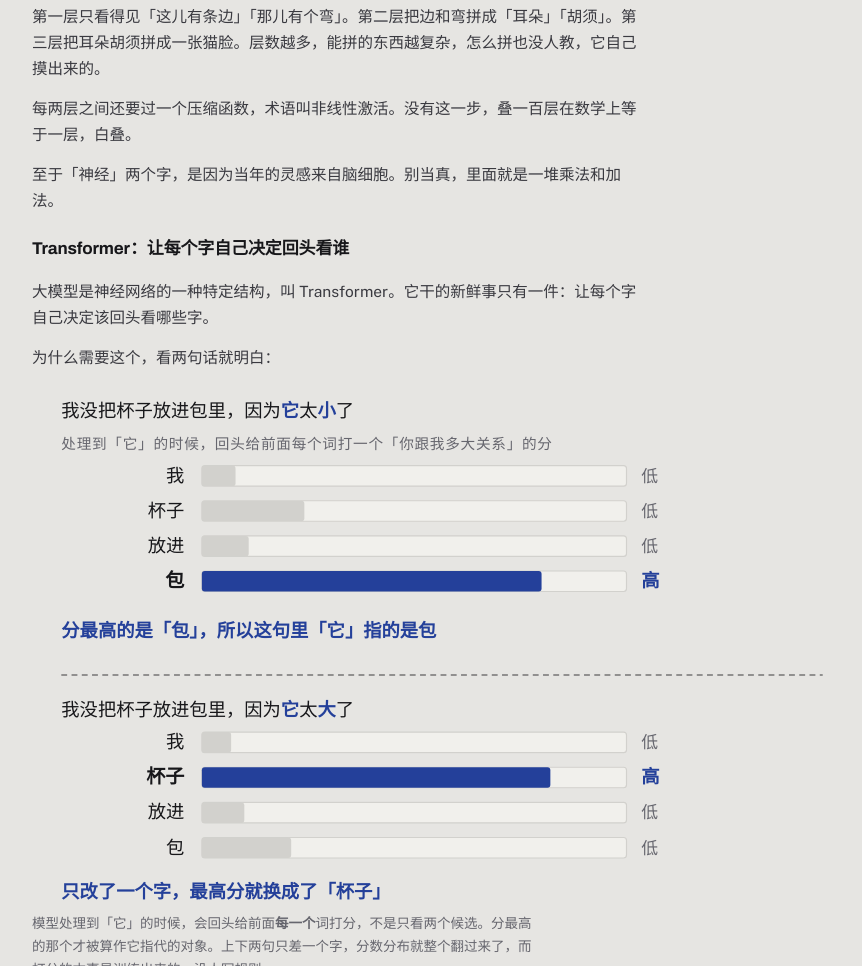
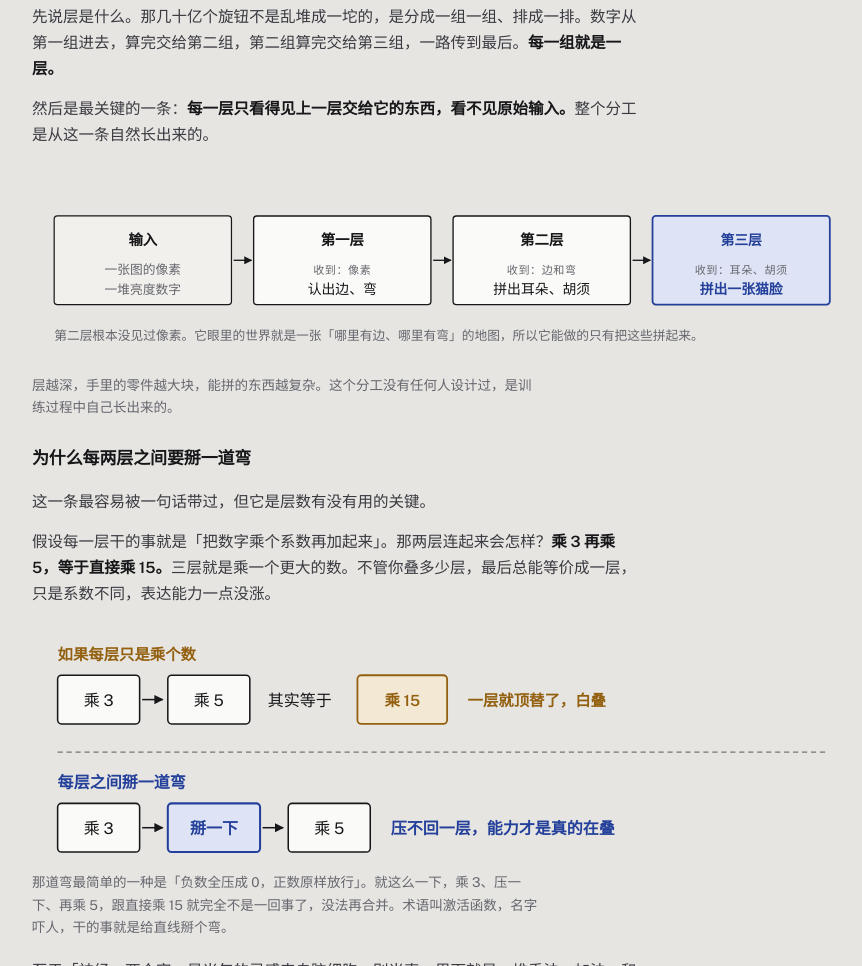
Before and after one commit to liusongyuancharles-cmd/llm-pm-handbook, a plain HTML site: page index.html in a window 1280 px wide. Shown: the part 1834-2800 px from the top of the page, without its empty margins (198-1060 px from the left). Drawn offline with nearby package versions, Linux system fonts and the light colour scheme.

Commit message:
更新讲义 2026-09-20

```diff
--- a/index.html
+++ b/index.html
@@ -310,7 +310,7 @@
     <p class="standfirst">读得懂、画得清、能上手。讲义、图解、动手任务，全部挂在星镜这个真实项目上做，不额外开练手项目。</p>
     <div class="meta">
       <span>八周高密度 · 每周 15 到 20 小时</span>
-      <span>12 张图解 · 53 条术语</span>
+      <span>14 张图解 · 53 条术语</span>
       <span>视频全部选看</span>
     </div>
   </header>
@@ -426,9 +426,75 @@
       <p>那些旋钮的正式名字叫参数，也叫权重。模型名字里的 7B、32B，B 是十亿，说的就是旋钮个数。参数多只代表容量大，不直接等于聪明。近两年小参数模型打赢大参数模型是常事，因为训练数据的质量和方法的权重比参数量更高。</p>
 
       <h4>为什么要分很多层</h4>
-      <p>第一层只看得见「这儿有条边」「那儿有个弯」。第二层把边和弯拼成「耳朵」「胡须」。第三层把耳朵胡须拼成一张猫脸。层数越多，能拼的东西越复杂，怎么拼也没人教，它自己摸出来的。</p>
-      <p>每两层之间还要过一个压缩函数，术语叫非线性激活。没有这一步，叠一百层在数学上等于一层，白叠。</p>
-      <p>至于「神经」两个字，是因为当年的灵感来自脑细胞。别当真，里面就是一堆乘法和加法。</p>
+      <p>先说层是什么。那几十亿个旋钮不是乱堆成一坨的，是分成一组一组、排成一排。数字从第一组进去，算完交给第二组，第二组算完交给第三组，一路传到最后。<b>每一组就是一层。</b></p>
+      <p>然后是最关键的一条：<b>每一层只看得见上一层交给它的东西，看不见原始输入。</b>整个分工是从这一条自然长出来的。</p>
+
+      <div class="fig-wrap">
+        <figure>
+          <svg viewBox="0 0 740 180" role="img" aria-label="层级示意图：第一层从像素里认出边和弯，第二层把边拼成耳朵胡须，第三层拼成猫脸，每一层只看得见上一层的输出">
+            <defs><marker id="mI" viewBox="0 0 10 10" refX="9" refY="5" markerWidth="6" markerHeight="6" orient="auto-start-reverse"><path d="M 0 0 L 10 5 L 0 10 z" class="d-ah"/></marker></defs>
+            <rect x="20"  y="46" width="160" height="80" rx="3" class="d-soft"/>
+            <rect x="200" y="46" width="160" height="80" rx="3" class="d-box"/>
+            <rect x="380" y="46" width="160" height="80" rx="3" class="d-box"/>
+            <rect x="560" y="46" width="160" height="80" rx="3" class="d-acc"/>
+            <text x="100" y="72"  text-anchor="middle" class="d-tb">输入</text>
+            <text x="280" y="72"  text-anchor="middle" class="d-tb">第一层</text>
+            <text x="460" y="72"  text-anchor="middle" class="d-tb">第二层</text>
+            <text x="640" y="72"  text-anchor="middle" class="d-ta">第三层</text>
+            <text x="100" y="98"  text-anchor="middle" class="d-tm">一张图的像素</text>
+            <text x="280" y="98"  text-anchor="middle" class="d-tc">收到：像素</text>
+            <text x="460" y="98"  text-anchor="middle" class="d-tc">收到：边和弯</text>
+            <text x="640" y="98"  text-anchor="middle" class="d-tc">收到：耳朵、胡须</text>
+            <text x="100" y="116" text-anchor="middle" class="d-tm">一堆亮度数字</text>
+            <text x="280" y="116" text-anchor="middle" class="d-t">认出边、弯</text>
+            <text x="460" y="116" text-anchor="middle" class="d-t">拼出耳朵、胡须</text>
+            <text x="640" y="116" text-anchor="middle" class="d-ta">拼出一张猫脸</text>
+            <line x1="182" y1="86" x2="198" y2="86" class="d-line" marker-end="url(#mI)"/>
+            <line x1="362" y1="86" x2="378" y2="86" class="d-line" marker-end="url(#mI)"/>
+            <line x1="542" y1="86" x2="558" y2="86" class="d-line" marker-end="url(#mI)"/>
+            <text x="20" y="158" class="d-tm">第二层根本没见过像素。它眼里的世界就是一张「哪里有边、哪里有弯」的地图，所以它能做的只有把这些拼起来。</text>
+          </svg>
+          <figcaption>层越深，手里的零件越大块，能拼的东西越复杂。这个分工没有任何人设计过，是训练过程中自己长出来的。</figcaption>
+        </figure>
+      </div>
+
+      <h4>为什么每两层之间要掰一道弯</h4>
+      <p>这一条最容易被一句话带过，但它是层数有没有用的关键。</p>
+      <p>假设每一层干的事就是「把数字乘个系数再加起来」。那两层连起来会怎样？<b>乘 3 再乘 5，等于直接乘 15。</b>三层就是乘一个更大的数。不管你叠多少层，最后总能等价成一层，只是系数不同，表达能力一点没涨。</p>
+
+      <div class="fig-wrap">
+        <figure>
+          <svg viewBox="0 0 640 186" role="img" aria-label="非线性的作用：纯乘法的多层可以压缩成一层，中间加一道非线性之后就压不回去了">
+            <defs><marker id="mJ" viewBox="0 0 10 10" refX="9" refY="5" markerWidth="6" markerHeight="6" orient="auto-start-reverse"><path d="M 0 0 L 10 5 L 0 10 z" class="d-ah"/></marker></defs>
+            <text x="20" y="28" class="d-tw">如果每层只是乘个数</text>
+            <rect x="20"  y="40" width="64" height="38" rx="3" class="d-box"/>
+            <rect x="106" y="40" width="64" height="38" rx="3" class="d-box"/>
+            <text x="52"  y="64" text-anchor="middle" class="d-t">乘 3</text>
+            <text x="138" y="64" text-anchor="middle" class="d-t">乘 5</text>
+            <line x1="86" y1="59" x2="102" y2="59" class="d-line" marker-end="url(#mJ)"/>
+            <text x="184" y="64" class="d-t">其实等于</text>
+            <rect x="254" y="40" width="70" height="38" rx="3" class="d-warnb"/>
+            <text x="289" y="64" text-anchor="middle" class="d-tw">乘 15</text>
+            <text x="340" y="64" class="d-tw">一层就顶替了，白叠</text>
+
+            <line x1="20" y1="100" x2="620" y2="100" class="d-dash"/>
+
+            <text x="20" y="128" class="d-ta">每层之间掰一道弯</text>
+            <rect x="20"  y="140" width="64" height="38" rx="3" class="d-box"/>
+            <rect x="106" y="140" width="72" height="38" rx="3" class="d-acc"/>
+            <rect x="200" y="140" width="64" height="38" rx="3" class="d-box"/>
+            <text x="52"  y="164" text-anchor="middle" class="d-t">乘 3</text>
+            <text x="142" y="164" text-anchor="middle" class="d-ta">掰一下</text>
+            <text x="232" y="164" text-anchor="middle" class="d-t">乘 5</text>
+            <line x1="86"  y1="159" x2="102" y2="159" class="d-line" marker-end="url(#mJ)"/>
+            <line x1="180" y1="159" x2="196" y2="159" class="d-line" marker-end="url(#mJ)"/>
+            <text x="280" y="164" class="d-ta">压不回一层，能力才是真的在叠</text>
+          </svg>
+          <figcaption>那道弯最简单的一种是「负数全压成 0，正数原样放行」。就这么一下，乘 3、压一下、再乘 5，跟直接乘 15 就完全不是一回事了，没法再合并。术语叫激活函数，名字吓人，干的事就是给直线掰个弯。</figcaption>
+        </figure>
+      </div>
+
+      <p>至于「神经」两个字，是当年的灵感来自脑细胞。别当真，里面就是一堆乘法、加法，和刚才那道弯。</p>
 
       <h4>Transformer：让每个字自己决定回头看谁</h4>
       <p>大模型是神经网络的一种特定结构，叫 Transformer。它干的新鲜事只有一件：让每个字自己决定该回头看哪些字。</p>
```
